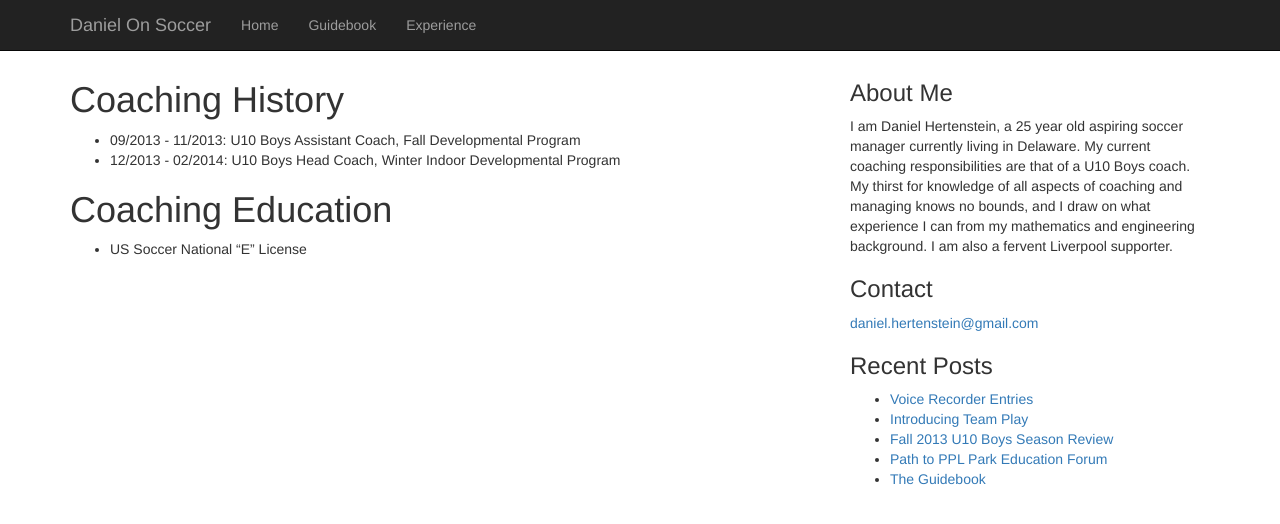
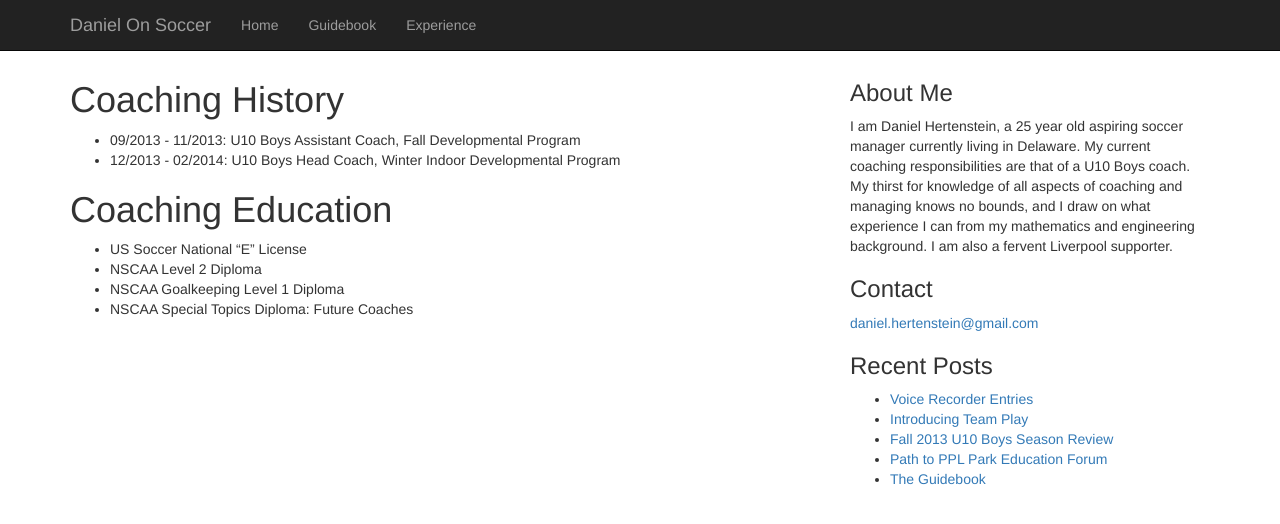
Before and after one commit to danielhertenstein/Soccer-Website, a Jekyll site: the page built from experience/index.md, in a window 1280 px wide. Shown: the top 524 px of the page. Built offline with Jekyll 4.4.1, drawn with Linux system fonts in a browser that asks for light colours; nearby versions of some CDN libraries.

Commit message:
Adds new diplomas to experience page.

```diff
--- a/experience/index.md
+++ b/experience/index.md
@@ -11,3 +11,6 @@ title: Coaching Experience
 #Coaching Education
 
 * US Soccer National "E" License
+* NSCAA Level 2 Diploma
+* NSCAA Goalkeeping Level 1 Diploma
+* NSCAA Special Topics Diploma: Future Coaches
```
